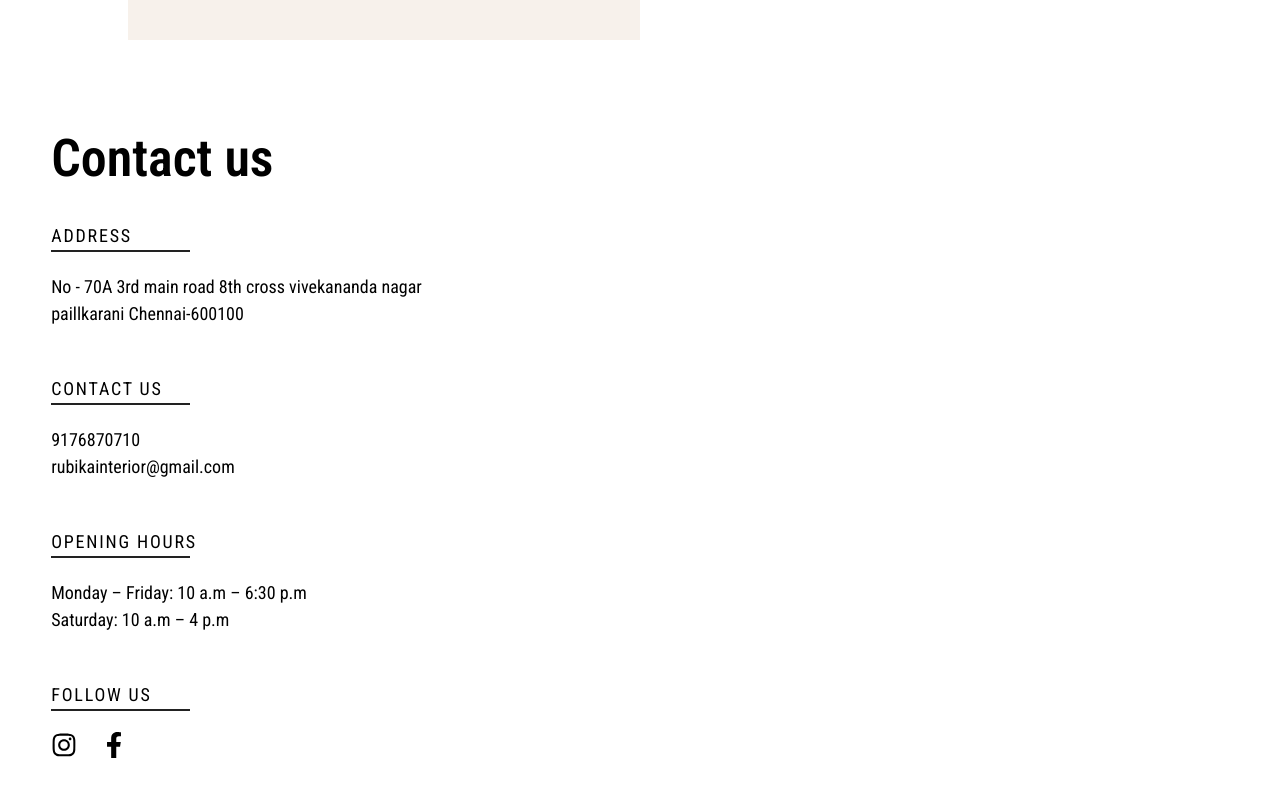
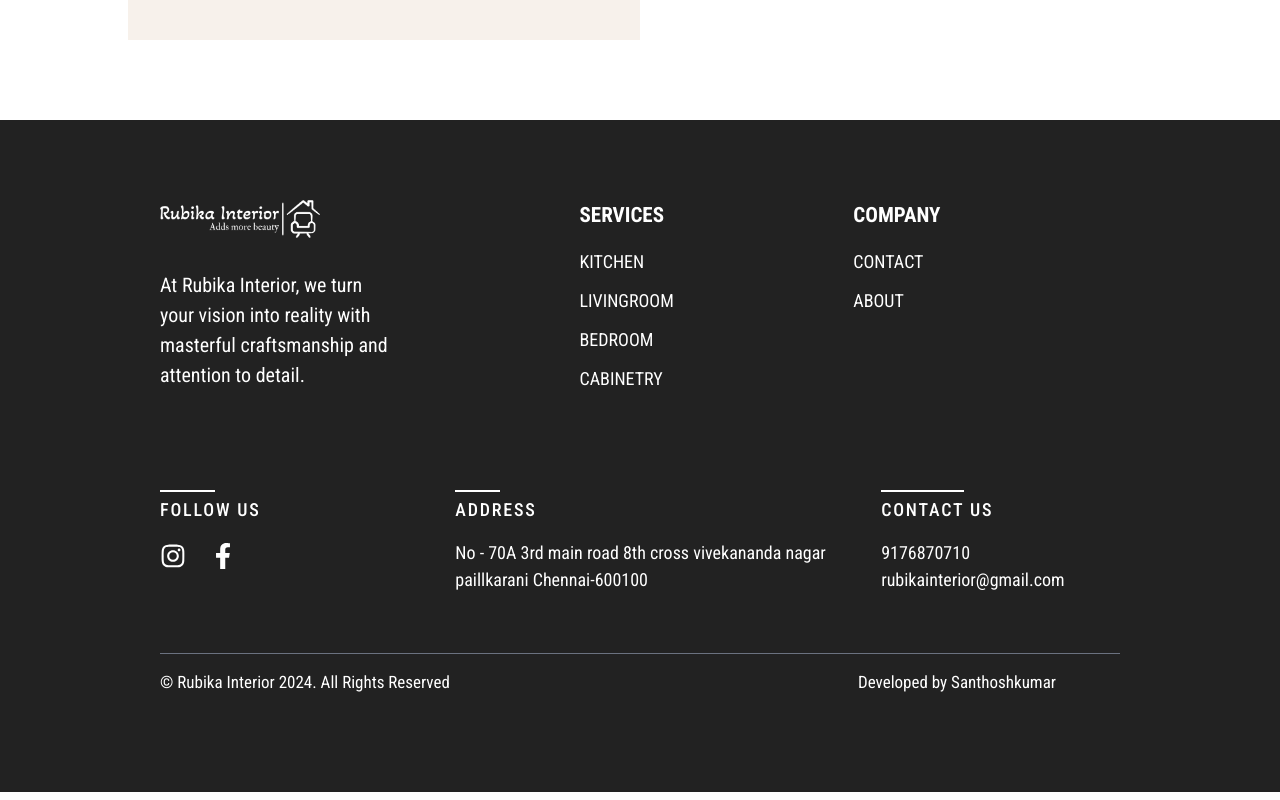
Before and after one commit to santhosh-kumar-3/rubika_interior, a React (Create React App) app: page /contact-us in a window 1280 px wide. Shown: the part 1440-2240 px from the top of the page. Built offline with nearby package versions, Linux system fonts and the light colour scheme.

Commit message:
Recovering lost changes after reset

```diff
--- a/src/Pages/ContactusPage.js
+++ b/src/Pages/ContactusPage.js
@@ -132,7 +132,7 @@ const ContactusPage = () => {
         </div>
 
         {/* for smaller screen */}
-        <div className="flex flex-col mx-auto mt-10 w-[92%] h-fit">
+        <div className="lg:hidden flex flex-col mx-auto mt-10 w-[92%] h-fit">
           <h2 className="text-[45px] md:text-[52px] font-semibold text-start w-full ">
             Contact us
           </h2>
```
